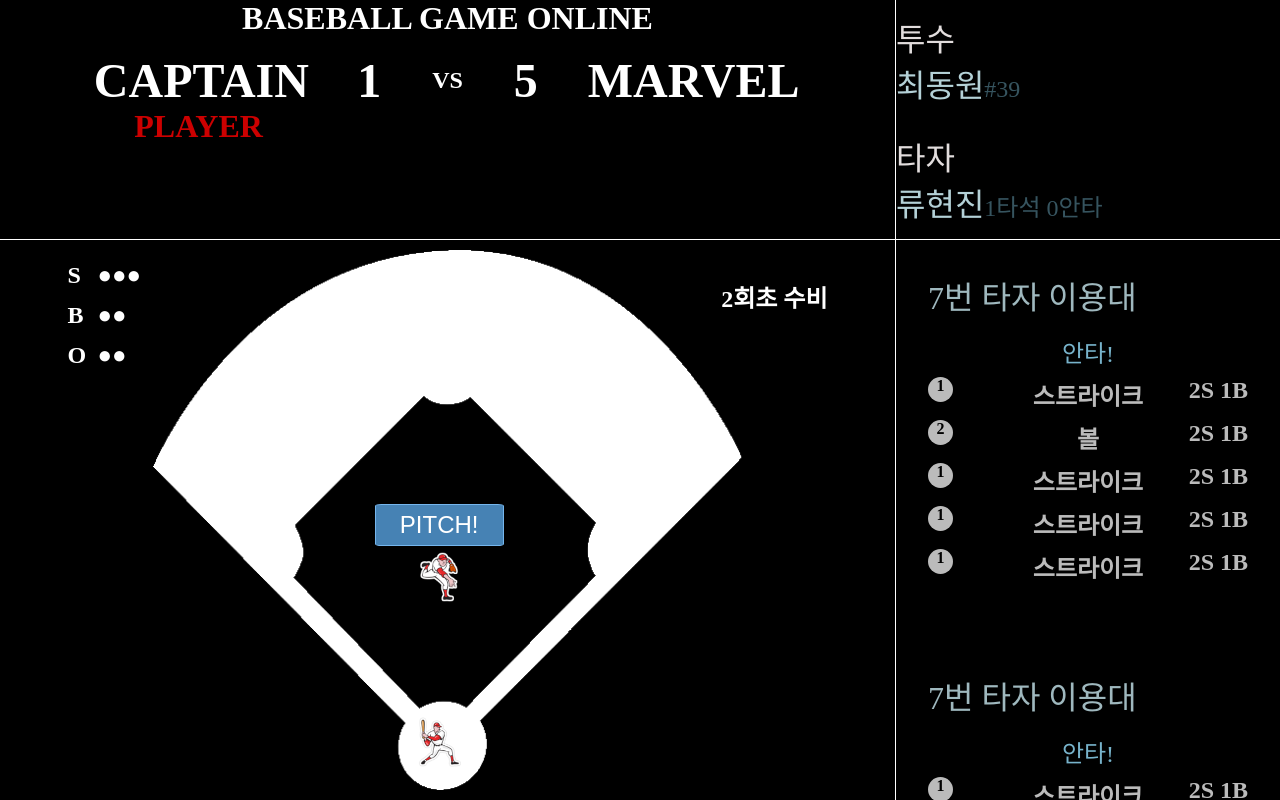
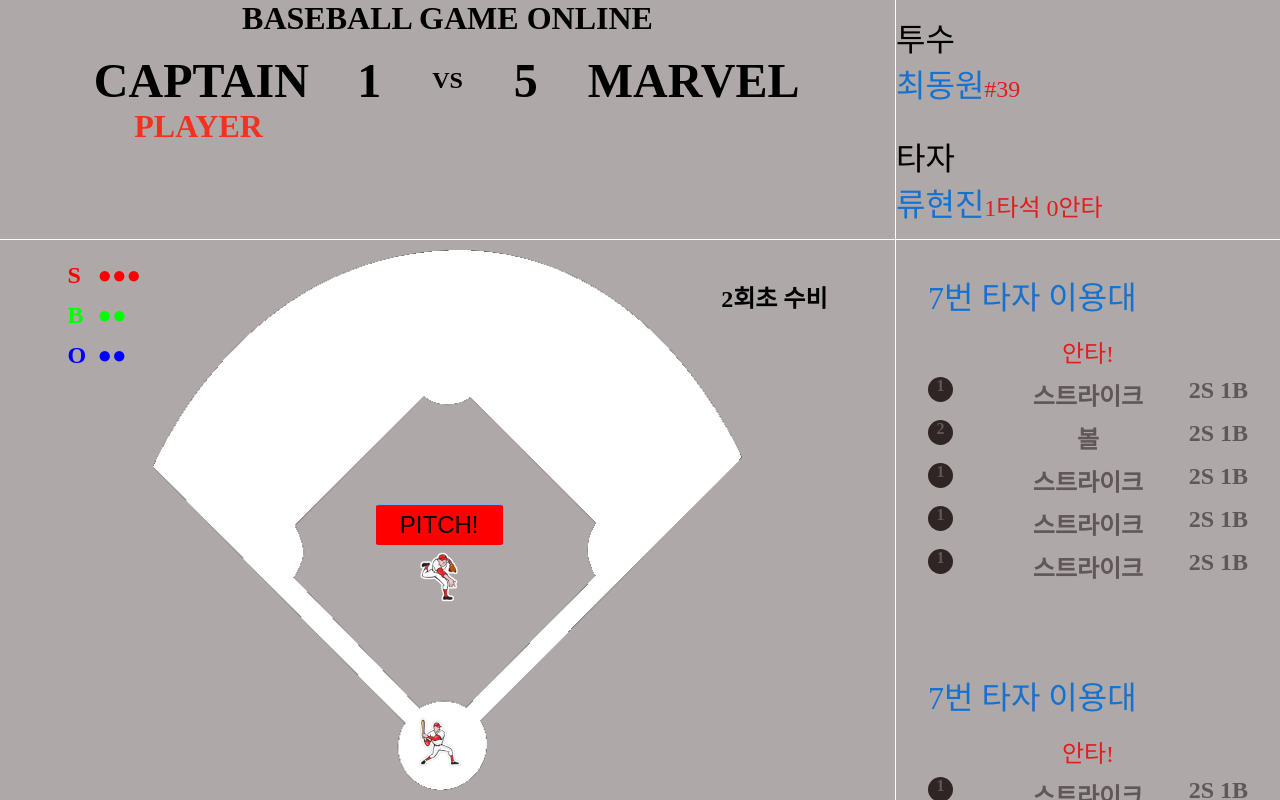
Before and after one commit to codesquad-member-2020/baseball-09, a React app in the folder FE/: page /game in a window 1280 px wide. Built offline with nearby package versions, Linux system fonts and the light colour scheme.

Commit message:
[#32] feat: 테마 적용
why: styled-component에서 지원하는 테마를 적용했다. 이를 통해, 일관적인
테마를 지닌 색상을 프로젝트 전반에 활용할 수 있게 되었다.

```diff
--- a/FE/src/App.tsx
+++ b/FE/src/App.tsx
@@ -3,10 +3,13 @@
 import MainPage from "@/components/MainPage/MainPage";
 import GamePage from "@/components/GamePage/GamePage";
 import ErrorPage from "@/components/ErrorPage/ErrorPage";
+import { ThemeProvider } from "styled-components";
+import theme from "@/theme/theme";
 
 const App = () => {
   return (
     <>
+      <ThemeProvider theme={theme}>
         <BrowserRouter>
           <Switch>
             <Route path="/" exact component={MainPage} />
@@ -14,6 +17,7 @@
             <Route component={ErrorPage} />
           </Switch>
         </BrowserRouter>
+      </ThemeProvider>
     </>
   );
 };
--- a/FE/src/components/GamePage/BaseballField/CurrentInfo/CurrentInfo.tsx
+++ b/FE/src/components/GamePage/BaseballField/CurrentInfo/CurrentInfo.tsx
@@ -12,7 +12,7 @@
   padding: 5px 20px;
   font-size: 24px;
   font-weight: 600;
-  color: #fff;
+  color: ${(props) => props.theme.colors.default.fontColor};
   .status-wrap {
     flex-direction: column;
   }
@@ -27,26 +27,38 @@
   }
 `;
 
+const Ball = styled.span`
+  color: ${(props) => props.theme.colors.default.ballColor};
+`;
+
+const Strike = styled.span`
+  color: ${(props) => props.theme.colors.default.strikeColor};
+`;
+
+const Out = styled.span`
+  color: ${(props) => props.theme.colors.default.outColor};
+`;
+
 const CurrentInfo = () => {
   return (
     <div>
       <Header>
         <div className="status-wrap">
           <div className="status">
-            <p className="title">S</p>
-            <span>●</span>
-            <span>●</span>
-            <span>●</span>
+            <Strike className="title">S</Strike>
+            <Strike>●</Strike>
+            <Strike>●</Strike>
+            <Strike>●</Strike>
           </div>
           <div className="status">
-            <p className="title">B</p>
-            <span>●</span>
-            <span>●</span>
+            <Ball className="title">B</Ball>
+            <Ball>●</Ball>
+            <Ball>●</Ball>
           </div>
           <div className="status">
-            <p className="title">O</p>
-            <span>●</span>
-            <span>●</span>
+            <Out className="title">O</Out>
+            <Out>●</Out>
+            <Out>●</Out>
           </div>
         </div>
         <p>2회초 수비</p>
--- a/FE/src/components/GamePage/BaseballField/Field/Field.tsx
+++ b/FE/src/components/GamePage/BaseballField/Field/Field.tsx
@@ -5,18 +5,18 @@
 
 const Playball = styled.button`
   position: absolute;
-  color: white;
+  color: ${(props) => props.theme.colors.default.fontColor};
   font-family: sans-serif;
   font-size: 1.5em;
   cursor: pointer;
-  background-color: #4682b4;
+  background-color: ${(props) => props.theme.colors.default.buttonColor};
   border-radius: 5%;
   border: solid 1px #75b6ed;
   padding: 0.25em 1em;
   right: 43%;
   top: 47%;
   &:hover {
-    background-color: #00008b;
+    background-color: ${(props) => props.theme.colors.default.buttonFadeColor};
   }
 `;
 
--- a/FE/src/components/GamePage/CurrentTurn/CurrentTurn.tsx
+++ b/FE/src/components/GamePage/CurrentTurn/CurrentTurn.tsx
@@ -2,7 +2,7 @@
 import styled from "styled-components";
 
 const StatusWrapper = styled.div`
-  background-color: #000000;
+  background-color: ${(props) => props.theme.colors.default.backgroundColor};
   display: flex;
   flex-direction: column;
   height: 100%;
@@ -11,7 +11,7 @@
 `;
 
 const PlayerType = styled.span`
-  color: #e2dddd;
+  color: ${(props) => props.theme.colors.default.statPrimaryColor};
   font-size: 2rem;
 `;
 
@@ -21,12 +21,12 @@
 `;
 
 const PlayerName = styled.span`
-  color: #b4d1d7;
+  color: ${(props) => props.theme.colors.default.statSecondaryColor};
   font-size: 2rem;
 `;
 
 const PlayerStats = styled.span`
-  color: #36545f;
+  color: ${(props) => props.theme.colors.default.statFourthColor};
   font-size: 1.5rem;
 `;
 
--- a/FE/src/components/GamePage/GamePage.tsx
+++ b/FE/src/components/GamePage/GamePage.tsx
@@ -6,27 +6,26 @@
 import PlayerInfo from "@GamePage/PlayerInfo/PlayerInfo";
 
 const Wrapper = styled.div`
-  background-color: #000000;
+  background-color: ${(props) => props.theme.colors.default.backgroundColor};
   height: 100vh;
   width: 100vw;
 `;
 
 const HeaderSection = styled.section`
-  border-bottom: 1px solid white;
+  border-bottom: 1px solid ${(props) => props.theme.colors.default.borderColor};
   display: flex;
   height: 30vh;
   width: 100vw;
 `;
 
 const ScoreBoardWrapper = styled.div`
-  background-color: #000000;
-  border-right: 1px solid white;
+  background-color: ${(props) => props.theme.colors.default.backgroundColor};
+  border-right: 1px solid ${(props) => props.theme.colors.default.borderColor};
   height: 100%;
   width: 70vw;
 `;
 
 const CurrentTurnWrapper = styled.div`
-  background-color: skyblue;
   height: 100%;
   width: 30vw;
 `;
@@ -38,7 +37,7 @@
 `;
 
 const GameStatus = styled.div`
-  border-right: 1px solid white;
+  border-right: 1px solid ${(props) => props.theme.colors.default.borderColor};
   height: 100%;
   width: 70vw;
   display: flex;
@@ -46,7 +45,6 @@
 `;
 
 const PlayerInfoWrapper = styled.div`
-  background-color: purple;
   height: 100%;
   width: 30vw;
 `;
--- a/FE/src/components/GamePage/PlayerInfo/Info/Info.tsx
+++ b/FE/src/components/GamePage/PlayerInfo/Info/Info.tsx
@@ -9,7 +9,7 @@
 `;
 
 const PlayerName = styled.span`
-  color: #9fb8be;
+  color: ${(props) => props.theme.colors.default.statSecondaryColor};
   font-size: 2rem;
   margin-bottom: 1rem;
 `;
@@ -21,8 +21,9 @@
 `;
 
 const NumberCount = styled.div`
-  background-color: #bbbbbb;
+  background-color: ${(props) => props.theme.colors.default.statThirdColorFade};
   border-radius: 50%;
+  color: ${(props) => props.theme.colors.default.statThirdColor};
   display: inline-block;
   font-weight: 900;
   height: 25px;
@@ -36,7 +37,7 @@
 `;
 
 const Judge = styled.span`
-  color: #bbbbbb;
+  color: ${(props) => props.theme.colors.default.statThirdColor};
   font-size: 1.5rem;
   font-weight: 900;
   text-align: center;
@@ -44,7 +45,7 @@
 `;
 
 const Result = styled.span`
-  color: #bbbbbb;
+  color: ${(props) => props.theme.colors.default.statThirdColor};
   font-size: 1.5rem;
   font-weight: 900;
   text-align: right;
@@ -52,7 +53,7 @@
 `;
 
 const LastResult = styled.span`
-  color: #77b3cb;
+  color: ${(props) => props.theme.colors.default.statFourthColor};
   font-size: 1.5rem;
   text-align: center;
   width: 40%;
--- a/FE/src/components/GamePage/PlayerInfo/PlayerInfo.tsx
+++ b/FE/src/components/GamePage/PlayerInfo/PlayerInfo.tsx
@@ -3,7 +3,7 @@
 import Info from "@GamePage/PlayerInfo/Info/Info";
 
 const Wrapper = styled.div`
-  background-color: #000000;
+  background-color: ${(props) => props.theme.colors.default.backgroundColor};
   height: 100%;
   overflow-y: scroll;
   &::-webkit-scrollbar {
--- a/FE/src/components/GamePage/ScoreBoard/ScoreBoard.tsx
+++ b/FE/src/components/GamePage/ScoreBoard/ScoreBoard.tsx
@@ -4,7 +4,7 @@
 const Wrapper = styled.div`
   width: 100%;
   height: 100%;
-  background-color: #000000;
+  background-color: ${(props) => props.theme.colors.default.backgroundColor};
   text-transform: uppercase;
   font-size: 2rem;
   font-weight: 900;
@@ -12,7 +12,7 @@
 `;
 
 const Header = styled.header`
-  color: #ffffff;
+  color: ${(props) => props.theme.colors.default.fontColor};
 `;
 
 const Names = styled.div`
@@ -24,7 +24,7 @@
 `;
 
 const TeamName = styled.span`
-  color: #ffffff;
+  color: ${(props) => props.theme.colors.default.fontColor};
   display: inline-block;
   font-size: 3rem;
   font-weight: 900;
@@ -32,7 +32,7 @@
 `;
 
 const Versus = styled.span`
-  color: #ffffff;
+  color: ${(props) => props.theme.colors.default.fontColor};
   display: inline-block;
   font-size: 1.5rem;
   font-weight: 900;
@@ -41,7 +41,7 @@
 `;
 
 const TeamScore = styled.span`
-  color: #ffffff;
+  color: ${(props) => props.theme.colors.default.fontColor};
   display: inline-block;
   font-size: 3rem;
   font-weight: 900;
@@ -57,7 +57,7 @@
 `;
 
 const Selected = styled.span`
-  color: #cc0000;
+  color: ${(props) => props.theme.colors.default.playerSelected};
   width: 30%;
   position: absolute;
   top: 100%;
--- /dev/null
+++ b/FE/src/theme/theme.ts
@@ -0,0 +1,28 @@
+const theme = {
+  colors: {
+    default: {
+      playerSelected: "#f43121",
+      fontColor: "#000000",
+      backgroundColor: "#afa8a8",
+      borderColor: "#fff",
+      statPrimaryColor: "#000",
+      statSecondaryColor: "#1672ce",
+      statThirdColor: "#605858",
+      statThirdColorFade: "#302525",
+      statFourthColor: "#e21d1d",
+      buttonColor: "#ff0000",
+      buttonFadeColor: "#660000",
+      strikeColor: "#ff0000",
+      ballColor: "#00ff00",
+      outColor: "#0000ff",
+    },
+    bright: {
+      fontColor: "#000",
+      backgroundColor: "#fff",
+    },
+    primary: "#547fbb",
+    warning: "#D72E3D",
+  },
+};
+
+export default theme;
```
Lines whose indentation alone changed are shown as unchanged.
